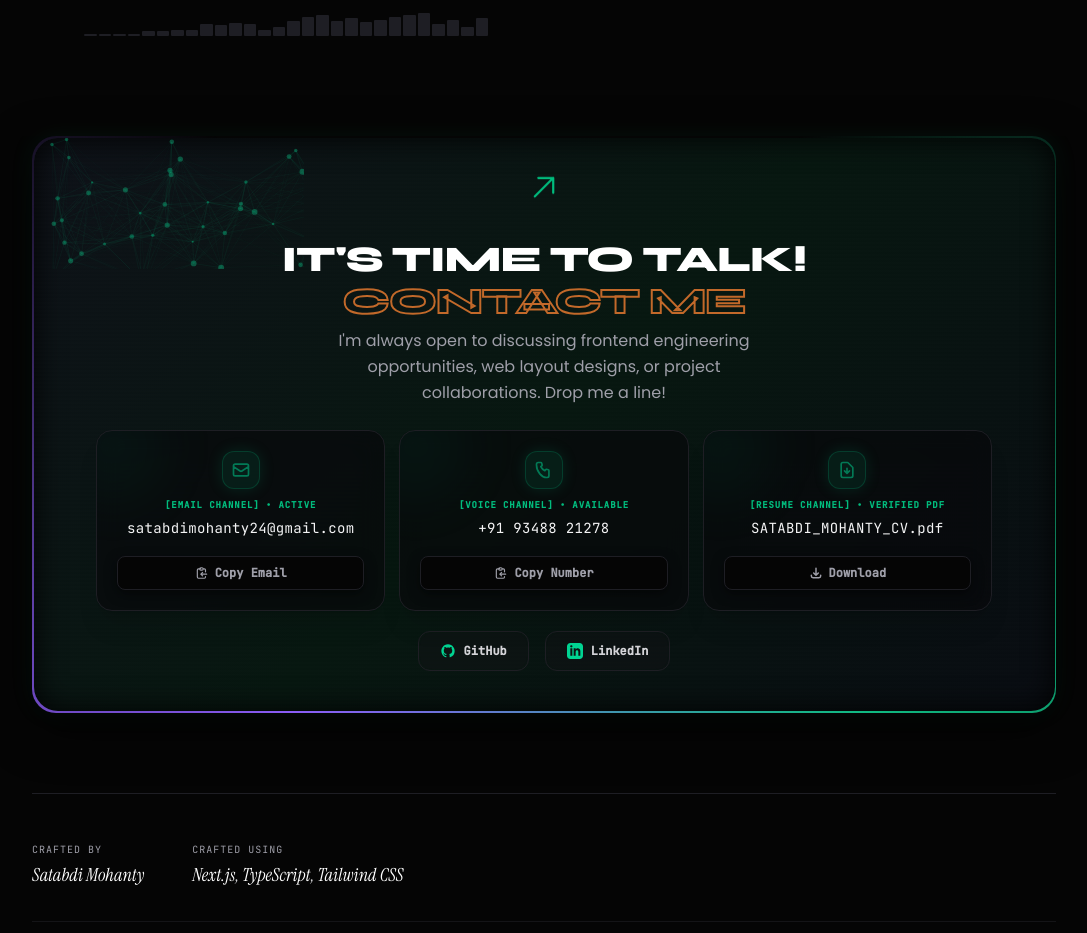
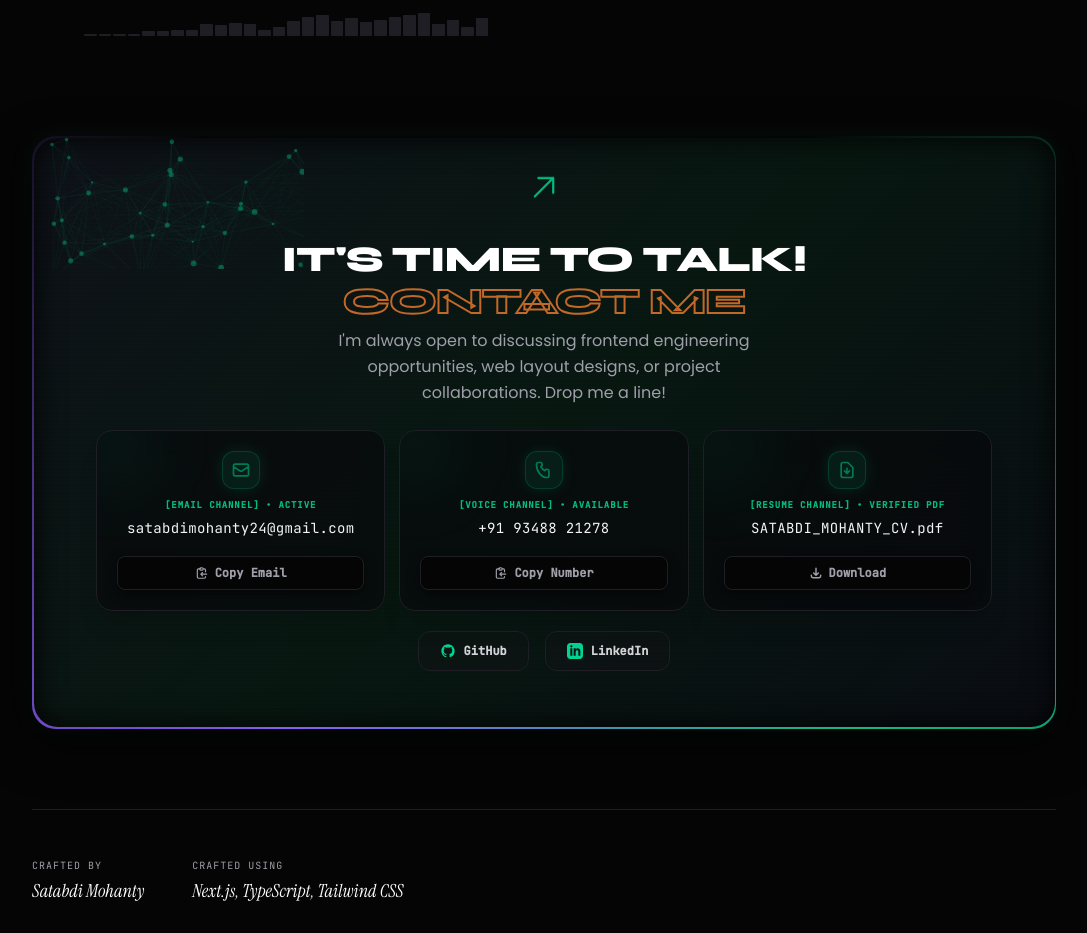
Before and after one commit to satabdimohanty/portfolio, a Next.js app: page / in a window 1280 px wide. Shown: the part 9180-10113 px from the top of the page, without its empty margins (96-1183 px from the left). Built offline with nearby package versions, Linux system fonts and the light colour scheme.

Commit message:
Fix border rotation clipping and adjust footer padding

```diff
--- a/app/globals.css
+++ b/app/globals.css
@@ -187,10 +187,10 @@ body {
 .animating-gradient-border-wrapper::before {
   content: '';
   position: absolute;
-  top: -50%;
-  left: -50%;
-  width: 200%;
-  height: 200%;
+  top: calc(50% - 1000px);
+  left: calc(50% - 1000px);
+  width: 2000px;
+  height: 2000px;
   background: conic-gradient(
     from 0deg,
     transparent 0deg,
--- a/src/componets/contact.tsx
+++ b/src/componets/contact.tsx
@@ -183,7 +183,7 @@ export default function ContactSection() {
         onMouseLeave={handleMouseLeave}
         className="animating-gradient-border-wrapper mx-auto mt-12 max-w-5xl overflow-hidden rounded-2xl md:rounded-3xl shadow-[0_16px_48px_rgba(0,0,0,0.65),0_0_25px_rgba(16,185,129,0.08)]"
       >
-        <div className="animating-gradient-border-inner rounded-[inherit] px-5 py-8 md:py-10 lg:px-8">
+        <div className="animating-gradient-border-inner rounded-[inherit] px-5 pt-8 pb-12 md:pt-10 md:pb-14 lg:px-8">
           {/* Interactive Constellation Node Grid */}
           <canvas ref={canvasRef} className="absolute inset-0 pointer-events-none z-10" />
 
```
